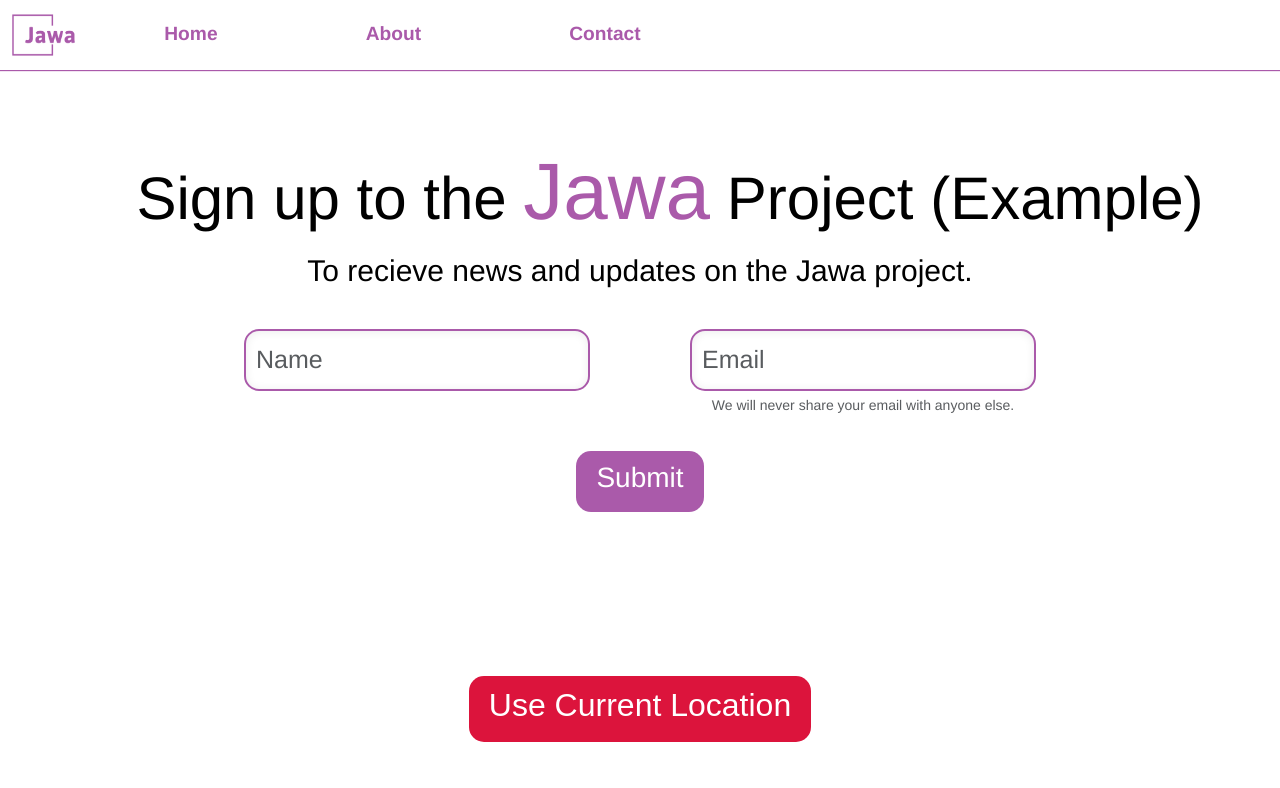
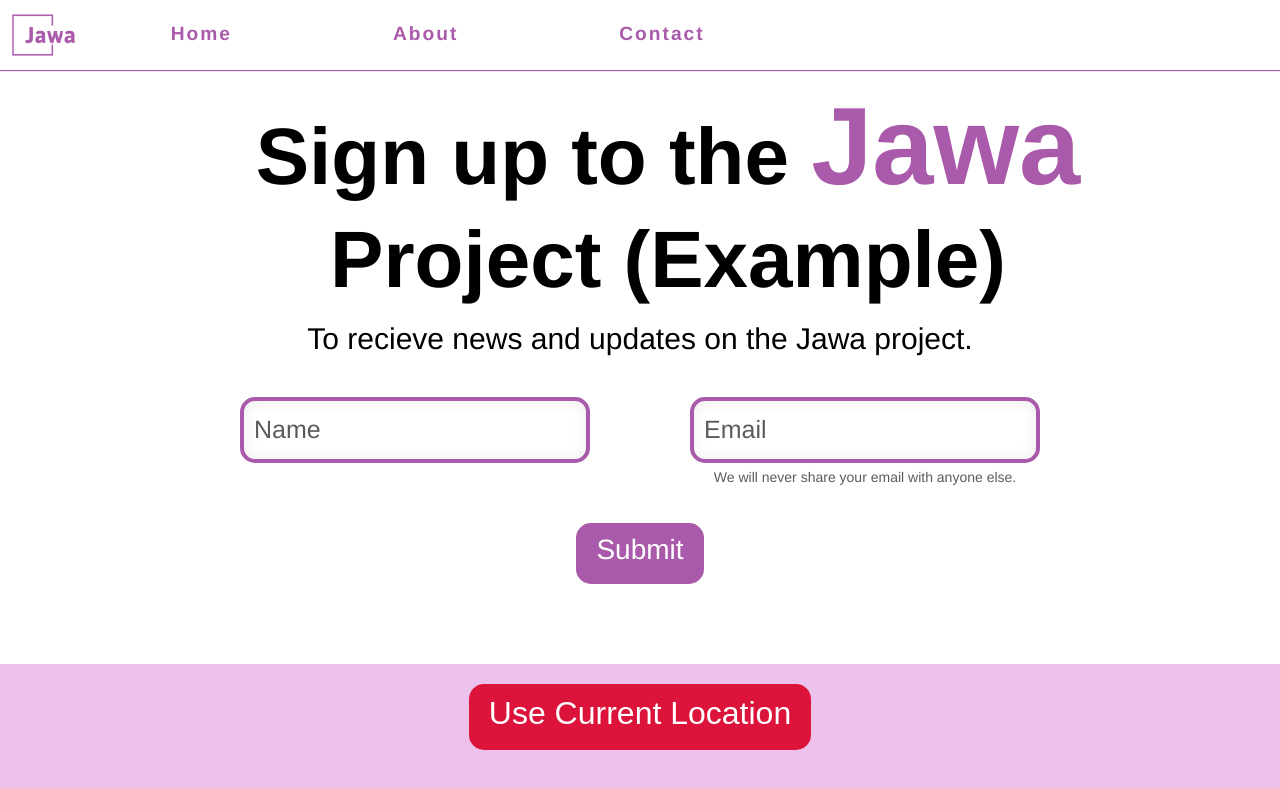
Before and after one commit to Kamran6433/Weather_Application, a Vue app in the folder my-weather-application/: page / in a window 1280 px wide. Shown: the top 788 px of the page. Built offline with nearby package versions, Linux system fonts and the light colour scheme; what vue-resource would draw is missing.

Commit message:
Mainly design

```diff
--- a/my-weather-application/src/App.vue
+++ b/my-weather-application/src/App.vue
@@ -1,28 +1,13 @@
 <template>
     <div id="app" class="centering">
       <nav-bar></nav-bar>
-      <br/>
-      <br/>
-      <br/>
-      <br/>
-      <br/>
-      <br/>
       <section>
-        <div id="form" v-if="!userInformation.userName">
+        <div id="form">
           <!-- You need to listen for the event that you emmitted in the child componenet and also catch the data through ¢event -->
           <user-information-form v-bind:user-information="userInformation" v-on:changeUserInformationDataEmitted="updateUserInformation($event)"></user-information-form>
           <!-- You can call the component two ways: kebab-case or camelCase -->
           <!-- <userInformationForm v-bind:user-information="userInformation" v-on:changeUserInformationDataEmitted="updateUserInformation($event)"></userInformationForm> -->
         </div>
-        <div v-else>
-          <h1>Welcome: {{ userInformation.userName }} {{ userInformation.userEmail }}</h1>
-        </div>
-        <br/>
-        <br/>
-        <br/>
-        <br/>
-        <br/>
-        <br/>
         <router-view></router-view>
       </section>
     </div>
@@ -68,7 +53,6 @@ export default {
 
 <style>
 #app {
-    /* font-family: Avenir, Helvetica, Arial, sans-serif; */
     -webkit-font-smoothing: antialiased;
     -moz-osx-font-smoothing: grayscale;
     color: #152238;
@@ -76,19 +60,15 @@ export default {
     margin: auto;
 }
 .centering {
-    max-width: 1200px;
+    /* max-width: 1200px; */
 }
-/* header {
-  display: flex;
-  justify-content: space-between;
-} */
 h1 {
   font-weight: 900;
   font-size: 75px;
   margin-left: 5%;
 }
 #form {
-  /* top: 50px;
-  width: 100%; */
+  padding: 40px;
+  margin: 40px;
 }
 </style>
--- a/my-weather-application/src/components/AboutPage.vue
+++ b/my-weather-application/src/components/AboutPage.vue
@@ -1,5 +1,5 @@
 <template>
-    <div>
+    <div class="page">
         <h1>About Page</h1>
         <p>This is the About page testing for rendering</p>
     </div>
@@ -18,5 +18,8 @@ export default {
 </script>
 
 <style scoped>
-
+.page {
+    font-family: Jaldi, Avenir, Helvetica, Arial, sans-serif;
+    text-align: center;
+}
 </style>
--- a/my-weather-application/src/components/ContactPage.vue
+++ b/my-weather-application/src/components/ContactPage.vue
@@ -1,5 +1,5 @@
 <template>
-    <div>
+    <div class="page">
         <h1>Contact Page</h1>
         <p>This is the Contact page testing for rendering</p>
     </div>
@@ -18,5 +18,8 @@ export default {
 </script>
 
 <style scoped>
-
+.page {
+    font-family: Jaldi, Avenir, Helvetica, Arial, sans-serif;
+    text-align: center;
+}
 </style>
--- a/my-weather-application/src/components/HomePage.vue
+++ b/my-weather-application/src/components/HomePage.vue
@@ -180,6 +180,7 @@ export default {
     justify-content: center;
     font-family: Arial, sans-serif;
     padding: 20px;
+    background-color: #ecc2ec;
 }
 button {
     border-radius: 15px;
--- a/my-weather-application/src/components/NavBar.vue
+++ b/my-weather-application/src/components/NavBar.vue
@@ -60,5 +60,6 @@ ul {
 .text {
     color: #AA5AAA;
     text-decoration: none;
+    letter-spacing: 2px;
 }
 </style>
--- a/my-weather-application/src/components/UserInformationForm.vue
+++ b/my-weather-application/src/components/UserInformationForm.vue
@@ -44,11 +44,14 @@ export default {
 <style scoped>
 .outer-form {
     font-family: Avenir, Helvetica, Arial, sans-serif;
+    display: block;
+    justify-content: center;
+    align-items: center;
     text-align: center;
 }
 span {
     color: #AA5AAA;
-    font-size: 80px;
+    font-size: 110px;
     font-family: Jaldi, Avenir, Helvetica, Arial, sans-serif;
 }
 .form {
@@ -57,18 +60,19 @@ span {
 }
 .form input {
     width: 100%;
-    border: 2px solid #AA5AAA;
+    border: 4px solid #AA5AAA;
     margin: auto;
     border-radius: 15px;
     padding: 10px;
     font-size: 25px;
-    box-shadow: inset 0 1px 10px rgba(0, 0, 0, 0.075);
-    transition: border-color 0.3s ease-in-out, box-shadow 0.3s ease-in-out;
+    box-shadow: inset 0 1px 15px rgba(0, 0, 0, 0.075);
+    transition: border-color 0.5s ease-in-out, box-shadow 0.5s ease-in-out;
 }
-.form input:focus {
+.form input:hover {
   border-color: #ffaf46;
   outline: 0;
   box-shadow: 0 0 0 0.2rem rgba(170, 90, 170, 0.25);
+  transition: border-color 0.5s ease-in-out, box-shadow 0.5s ease-in-out;
 }
 .form-group {
     margin-bottom: 15px;
@@ -90,8 +94,9 @@ span {
     background-color: #ffaf46;
 }
 h1 {
-    font-size: 60px;
+    font-size: 80px;
     color: black;
+    font-weight: 600;
 }
 #signUp {
     font-size: 30px;
```
